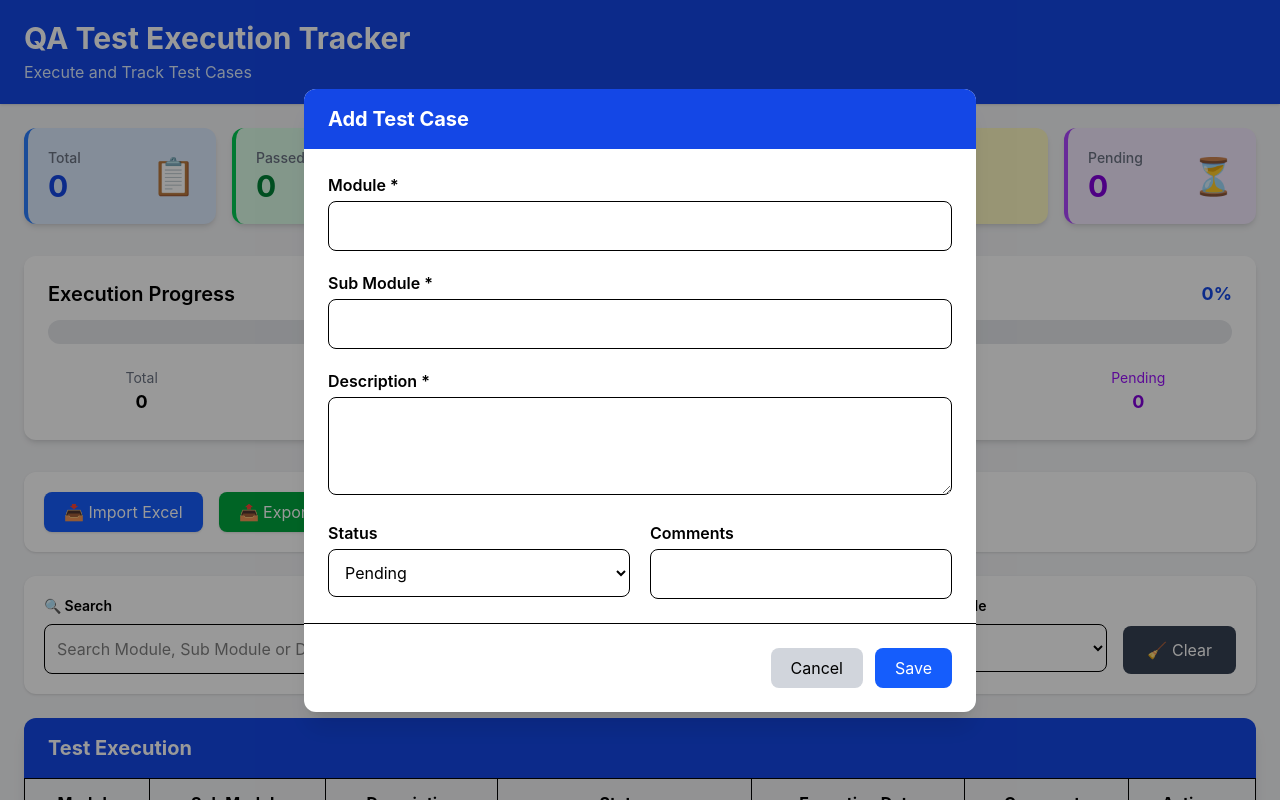
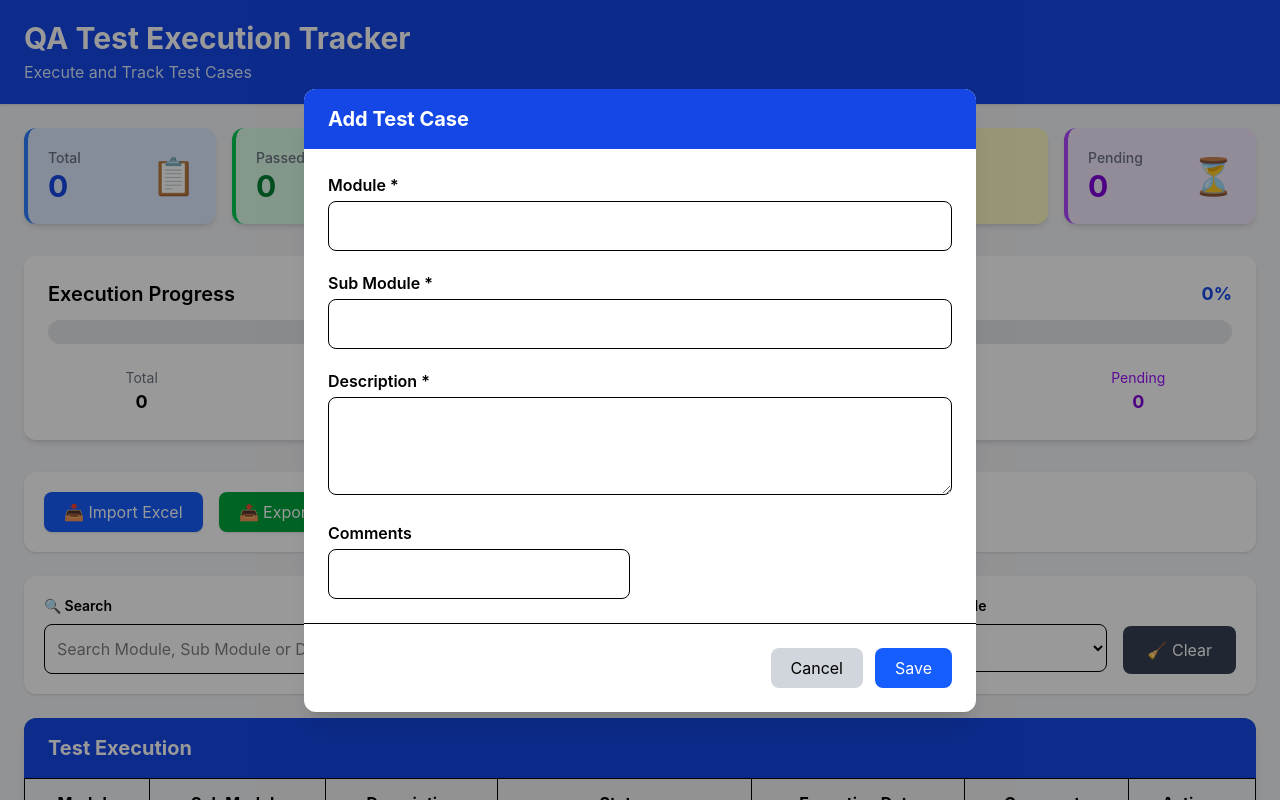
Before and after one commit to nishitv-btc/qa-test-tracker, a React (Vite) app: page / in a window 1280 px wide. Both pictures are taken after a click on the button "➕ Add Test Case". Shown: the top 800 px of the page. Built offline with nearby package versions, Linux system fonts and the light colour scheme.

Commit message:
Add, Edit, Duplicate and Delete TCs

```diff
--- a/src/App.jsx
+++ b/src/App.jsx
@@ -250,7 +250,7 @@ function App() {
                 setEditingTestCase(null);
                 setShowModal(true);
               }}
-              className="bg-blue-600 hover:bg-blue-700 text-white px-5 py-2 rounded-lg shadow transition"
+              className="bg-blue-600 hover:bg-blue-700 text-white px-5 py-2 rounded-lg shadow cursor-pointer transition"
             >
               ➕ Add Test Case
             </button>
--- a/src/components/AddEditModal.jsx
+++ b/src/components/AddEditModal.jsx
@@ -105,23 +105,6 @@ function AddEditModal({ open, onClose, onSave, editingTestCase }) {
 
           <div className="grid grid-cols-2 gap-5">
             <div>
-              <label className="font-semibold">Status</label>
-
-              <select
-                name="status"
-                value={form.status}
-                onChange={handleChange}
-                className="w-full border rounded-lg p-3 mt-1"
-              >
-                <option value="">Pending</option>
-                <option>Pass</option>
-                <option>Fail</option>
-                <option>Not Applicable</option>
-                <option>Unable to Test</option>
-              </select>
-            </div>
-
-            <div>
               <label className="font-semibold">Comments</label>
 
               <input
--- a/src/components/SearchFilter.jsx
+++ b/src/components/SearchFilter.jsx
@@ -37,7 +37,7 @@ function SearchFilter({
           <select
             value={statusFilter}
             onChange={(e) => setStatusFilter(e.target.value)}
-            className="w-full border rounded-lg p-3 bg-white focus:ring-2 focus:ring-blue-500 outline-none"
+            className="w-full border rounded-lg p-3 bg-white focus:ring-2 focus:ring-blue-500 outline-none cursor-pointer"
           >
             <option value="All">All</option>
             <option value="Pass">Pass</option>
@@ -58,7 +58,7 @@ function SearchFilter({
           <select
             value={sortOrder}
             onChange={(e) => setSortOrder(e.target.value)}
-            className="w-full border rounded-lg p-3 bg-white focus:ring-2 focus:ring-blue-500 outline-none"
+            className="w-full border rounded-lg p-3 bg-white focus:ring-2 focus:ring-blue-500 outline-none cursor-pointer"
           >
             <option value="asc">A → Z</option>
             <option value="desc">Z → A</option>
@@ -70,7 +70,7 @@ function SearchFilter({
         <div className="flex items-end">
           <button
             onClick={clearFilters}
-            className="w-full lg:w-auto bg-gray-700 hover:bg-gray-800 text-white px-6 py-3 rounded-lg transition"
+            className="w-full lg:w-auto bg-gray-700 hover:bg-gray-800 text-white px-6 py-3 rounded-lg transition cursor-pointer"
           >
             🧹 Clear
           </button>
--- a/src/components/TestTable.jsx
+++ b/src/components/TestTable.jsx
@@ -110,7 +110,8 @@ function TestTable({
             {testCases.length === 0 ? (
               <tr>
                 <td colSpan="7" className="text-center py-10 text-gray-500">
-                  No test cases found. Please import an Excel file to begin.
+                  No test cases found. Add Test Cases or Import an Excel file to
+                  begin.
                 </td>
               </tr>
             ) : (
```
